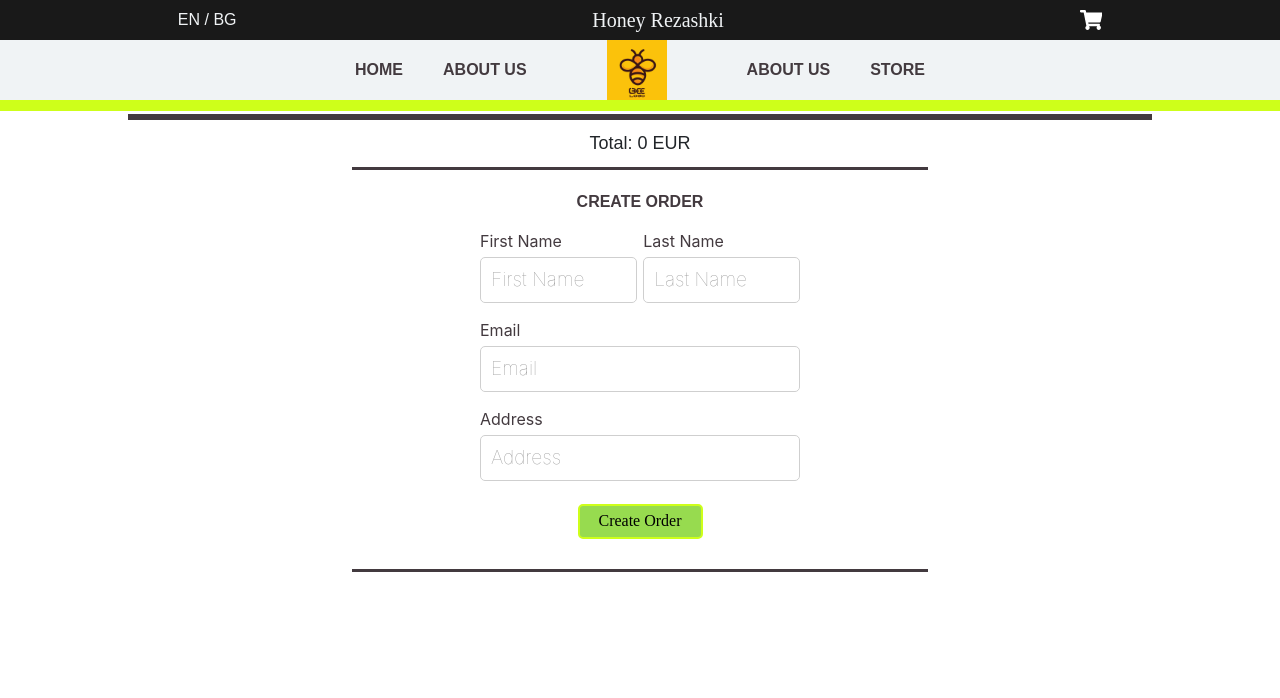
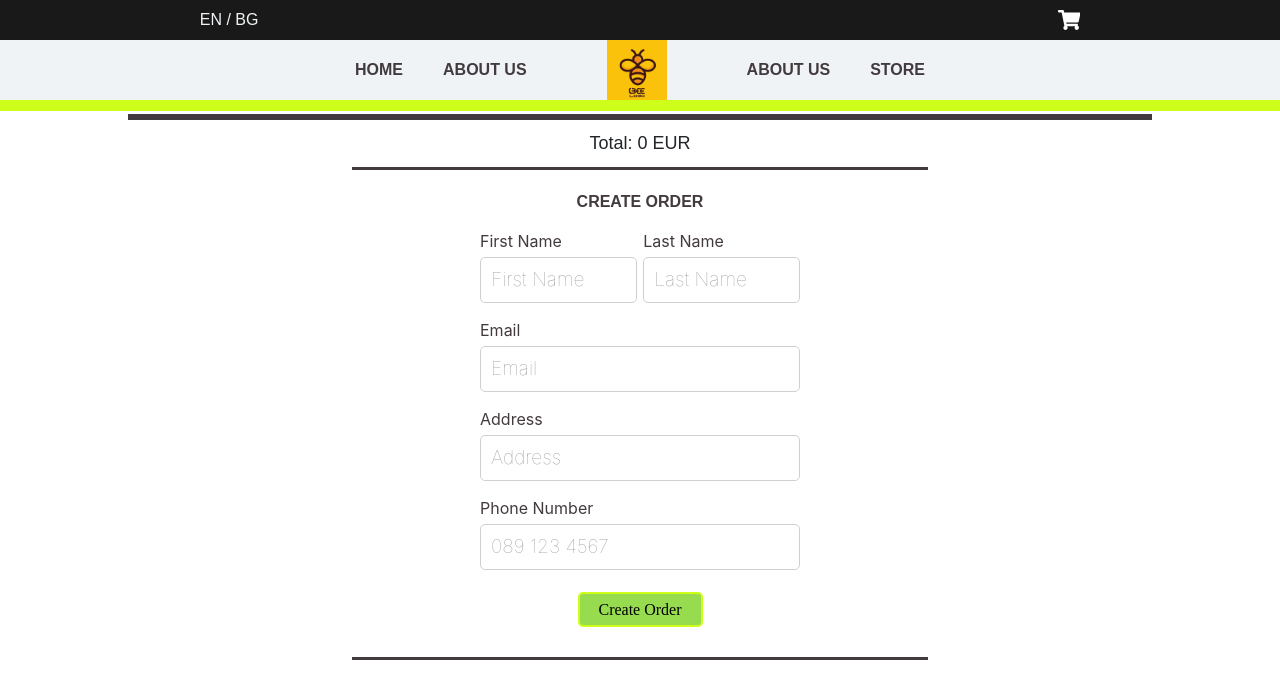
Before and after one commit to Slavi15/bees-project-client, a React (Create React App) app: page /form in a window 1280 px wide. Shown: the top 698 px of the page. Built offline with nearby package versions, Linux system fonts and the light colour scheme.

Commit message:
Add Form and styling

```diff
--- a/src/components/Form.jsx
+++ b/src/components/Form.jsx
@@ -23,15 +23,17 @@ class Form extends React.Component {
     constructor(props) {
         super(props);
         this.state = {
-            firstName: null,
-            lastName: null,
-            email: null,
-            address: null,
+            firstName: "",
+            lastName: "",
+            email: "",
+            address: "",
+            tel: "",
             formErrors: {
                 firstName: "",
                 lastName: "",
                 email: "",
-                address: ""
+                address: "",
+                tel: ""
             }
         }
     }
@@ -45,14 +47,30 @@ class Form extends React.Component {
             console.error("Data is invalid");
         };
 
+        const data = {
+            firstName: this.state.firstName,
+            lastName: this.state.lastName,
+            email: this.state.email,
+            address: this.state.address,
+            phoneNumber: this.state.tel
+        };
+
+        axios.post('http://localhost:8000/api/bees-orders', data)
+            .then(res => {
+                return res;
+            })
+            .catch(err => {
+                console.log(err);
+            })
+
     };
 
     handleChange = (e) => {
         e.preventDefault();
         const { name, value } = e.target;
-        let formErrors = {...this.state.formErrors};
+        let formErrors = { ...this.state.formErrors };
 
-        switch(name) {
+        switch (name) {
             case "firstName":
                 formErrors.firstName = value.length < 2 ? "minimum 2 characaters required" : "";
                 break;
@@ -64,6 +82,9 @@ class Form extends React.Component {
                 break;
             case "address":
                 formErrors.address = value.length < 6 ? "minimum 6 characaters required" : "";
+                break;
+            case "tel":
+                formErrors.tel = value.length < 5 ? "minimum 5 characters required" : "";
                 break;
             default:
                 break;
@@ -114,7 +135,7 @@ class Form extends React.Component {
             })
         ) : (<div></div>);
 
-        const { formErrors } = this.state;
+        const { firstName, lastName, email, address, tel, formErrors } = this.state;
 
         return (
             <div>
@@ -129,11 +150,11 @@ class Form extends React.Component {
                 <div className="fortotal-form">
                     <div className="total-prod">Total: {this.props.total} EUR</div>
                 </div>
-                <div className="line-break-2" style={{ maxWidth: "45%", height: 3 }}></div>
+                <div className="line-break-2" style={{ maxWidth: "45%", height: 2.8 }}></div>
                 <div className="wrapper">
                     <div className="form-wrapper">
                         <div className="form-title">Create Order</div>
-                        <form onSubmit={this.handleSubmit} noValidate>
+                        <form onSubmit={this.handleSubmit}>
                             <div className="firstName">
                                 <label htmlFor="firstName">First Name</label>
                                 <input
@@ -141,8 +162,8 @@ class Form extends React.Component {
                                     placeholder="First Name"
                                     type="text"
                                     name="firstName"
+                                    value={firstName}
                                     onChange={this.handleChange}
-                                    noValidate
                                     required >
                                 </input>
                                 {formErrors.firstName.length > 0 && (
@@ -156,8 +177,8 @@ class Form extends React.Component {
                                     placeholder="Last Name"
                                     type="text"
                                     name="lastName"
+                                    value={lastName}
                                     onChange={this.handleChange}
-                                    noValidate
                                     required >
                                 </input>
                                 {formErrors.lastName.length > 0 && (
@@ -171,8 +192,8 @@ class Form extends React.Component {
                                     placeholder="Email"
                                     type="email"
                                     name="email"
+                                    value={email}
                                     onChange={this.handleChange}
-                                    noValidate
                                     required >
                                 </input>
                                 {formErrors.email.length > 0 && (
@@ -186,12 +207,27 @@ class Form extends React.Component {
                                     placeholder="Address"
                                     type="text"
                                     name="address"
+                                    value={address}
                                     onChange={this.handleChange}
-                                    noValidate
                                     required >
                                 </input>
                                 {formErrors.address.length > 0 && (
                                     <span className="errorMessage">{formErrors.address}</span>
+                                )}
+                            </div>
+                            <div className="tel">
+                                <label htmlFor="tel">Phone Number</label>
+                                <input
+                                    className={formErrors.tel.length > 0 ? "error" : null}
+                                    placeholder="089 123 4567"
+                                    type="tel"
+                                    name="tel"
+                                    value={tel}
+                                    onChange={this.handleChange}
+                                    required >
+                                </input>
+                                {formErrors.tel.length > 0 && (
+                                    <span className="errorMessage">{formErrors.tel}</span>
                                 )}
                             </div>
                             <div className="createOrder">
--- a/src/components/Navbar.jsx
+++ b/src/components/Navbar.jsx
@@ -17,7 +17,7 @@ export default class Navbar extends React.Component {
                         <div className="lang-change">
                             EN / BG
                         </div>
-                        <div className="above-nav-text">Honey Rezashki</div>
+                        <div className="above-nav-text"></div>
                         <div>
                             <Link to="/cart"><FontAwesomeIcon className="shopping-cart" icon="shopping-cart" /></Link>
                         </div>
--- a/src/index.scss
+++ b/src/index.scss
@@ -50,9 +50,6 @@ $xl-device: "screen and (min-width: 1200px)";
   .above-nav {
     justify-content: space-between !important;
     align-items: center;
-    .above-nav-text {
-      display: none;
-    }
     div {
       margin: 0px 35px;
     }
@@ -111,7 +108,7 @@ $xl-device: "screen and (min-width: 1200px)";
   .text-below-nav {
     z-index: 100;
     position: absolute;
-    min-height: 92vh;
+    min-height: 90vh;
     right: 0px;
     top: 85px;
     background-color: $white-color;
@@ -121,6 +118,7 @@ $xl-device: "screen and (min-width: 1200px)";
     width: 45%;
     transform: translateX(100%);
     transition: transform 0.5s ease-in;
+    border-left: $lime-color 3px solid;
     .nav-links {
       opacity: 1;
     }
@@ -904,7 +902,7 @@ $xl-device: "screen and (min-width: 1200px)";
       width: 100%;
       display: flex;
       flex-wrap: wrap;
-      .firstName, .lastName, .email, .address {
+      .firstName, .lastName, .email, .address, .tel {
         display: flex;
         flex-direction: column;
         margin-bottom: 15px;
@@ -912,7 +910,7 @@ $xl-device: "screen and (min-width: 1200px)";
       .firstName, .lastName {
         width: 49%;
       }
-      .email, .address {
+      .email, .address, .tel {
         width: 100%;
       }
       .firstName {
```
Lines whose indentation alone changed are shown as unchanged.
